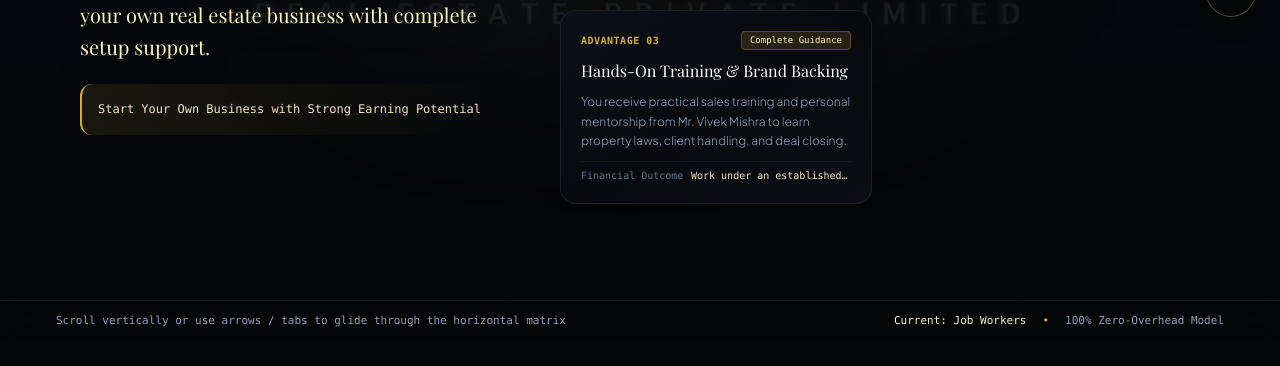
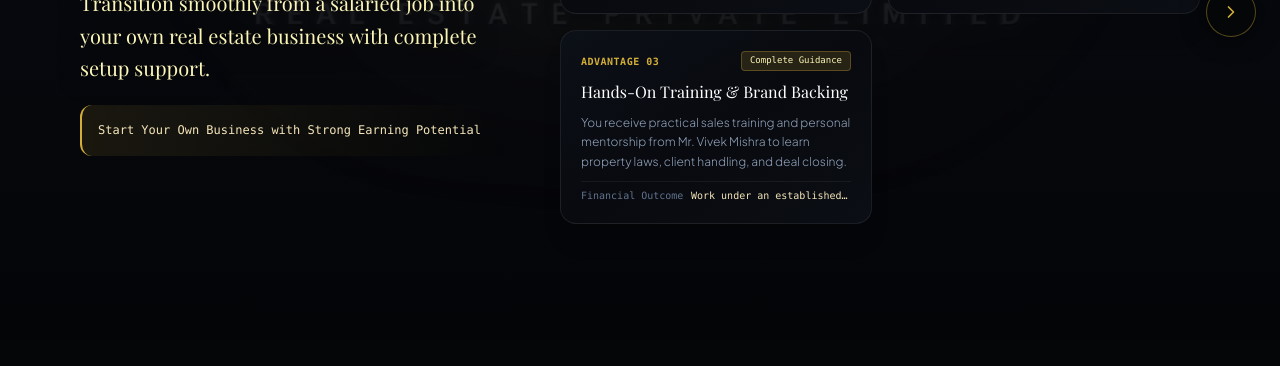
Before and after one commit to varunkhatri0440-png/shivmaxfran7090, a Next.js app in the folder frontend/: page / in a window 1280 px wide. Shown: the part 7699-8065 px from the top of the page. Built offline with nearby package versions, Linux system fonts and the light colour scheme; no server answers; a web font is replaced by a local one.

Commit message:
feat: permanently remove bottom floating status bar from DesktopHorizontalMatrix

```diff
--- a/frontend/src/components/desktop/DesktopHorizontalMatrix.tsx
+++ b/frontend/src/components/desktop/DesktopHorizontalMatrix.tsx
@@ -9,7 +9,7 @@ import {
   Briefcase,
   TrendingUp,
 } from 'lucide-react';
-import { audiences, navPills } from '@/components/shared/audienceData';
+import { audiences } from '@/components/shared/audienceData';
 import { useHorizontalScroll } from './useHorizontalScroll';
 import HorizontalNavPills from './HorizontalNavPills';
 import FranchiseApplicationForm from '@/components/shared/FranchiseApplicationForm';
@@ -243,17 +243,6 @@ export default function DesktopHorizontalMatrix({
             </div>
           </div>
 
-          {/* Bottom Floating Status Bar */}
-          <div className="relative z-30 px-8 lg:px-14 py-3 flex items-center justify-between text-[11px] font-mono text-slate-400 border-t border-white/[0.06] bg-[#050608]/40 backdrop-blur-md">
-            <span>Scroll vertically or use arrows / tabs to glide through the horizontal matrix</span>
-            <div className="flex items-center gap-4">
-              <span className="text-[#fbf5b7]">
-                Current: {navPills[activePanel]?.label}
-              </span>
-              <span className="text-[#d4af37]">&bull;</span>
-              <span>100% Zero-Overhead Model</span>
-            </div>
-          </div>
         </div>
       </div>
     </section>
```
